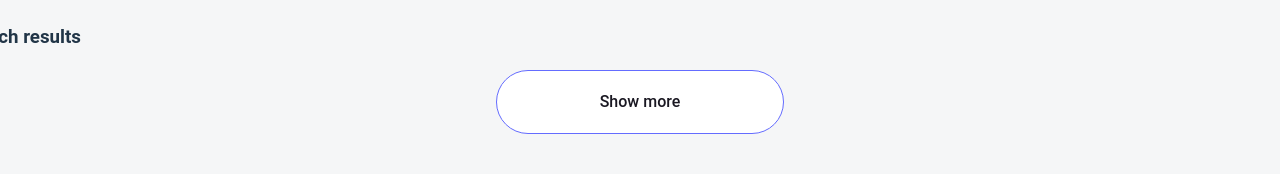
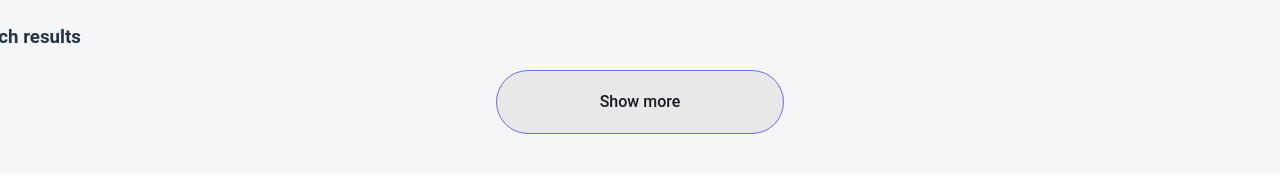
Before and after one commit to MarcoFernstaedt/news_explorer_frontend, a React (Vite) app: page / in a window 1280 px wide. In both pictures the pointer is over the button "Show more". Shown: the part 612-796 px from the top of the page. Built offline with nearby package versions, Linux system fonts and the light colour scheme.

Commit message:
style hover button

```diff
--- a/src/components/Main/Main.css
+++ b/src/components/Main/Main.css
@@ -41,3 +41,7 @@
   margin: 0 auto 40px;
   color: #1a1822;
 }
+
+.main__button:hover {
+  background-color: #E9E8E8;
+}
```
